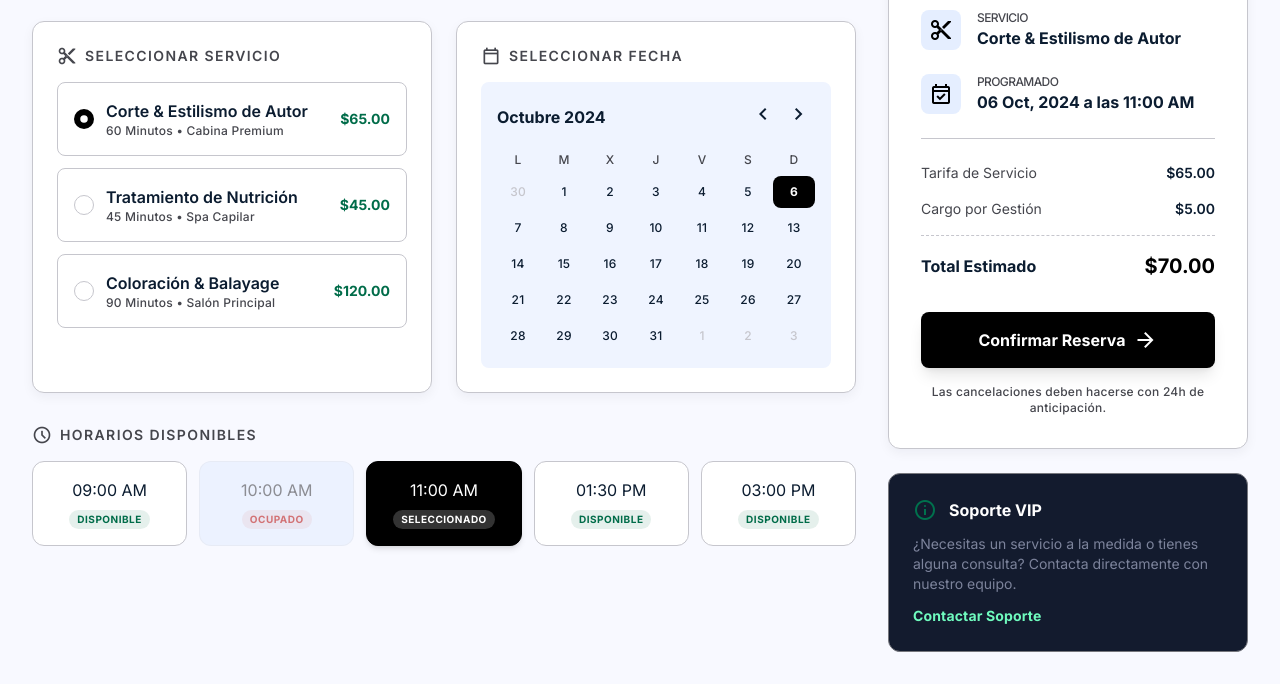
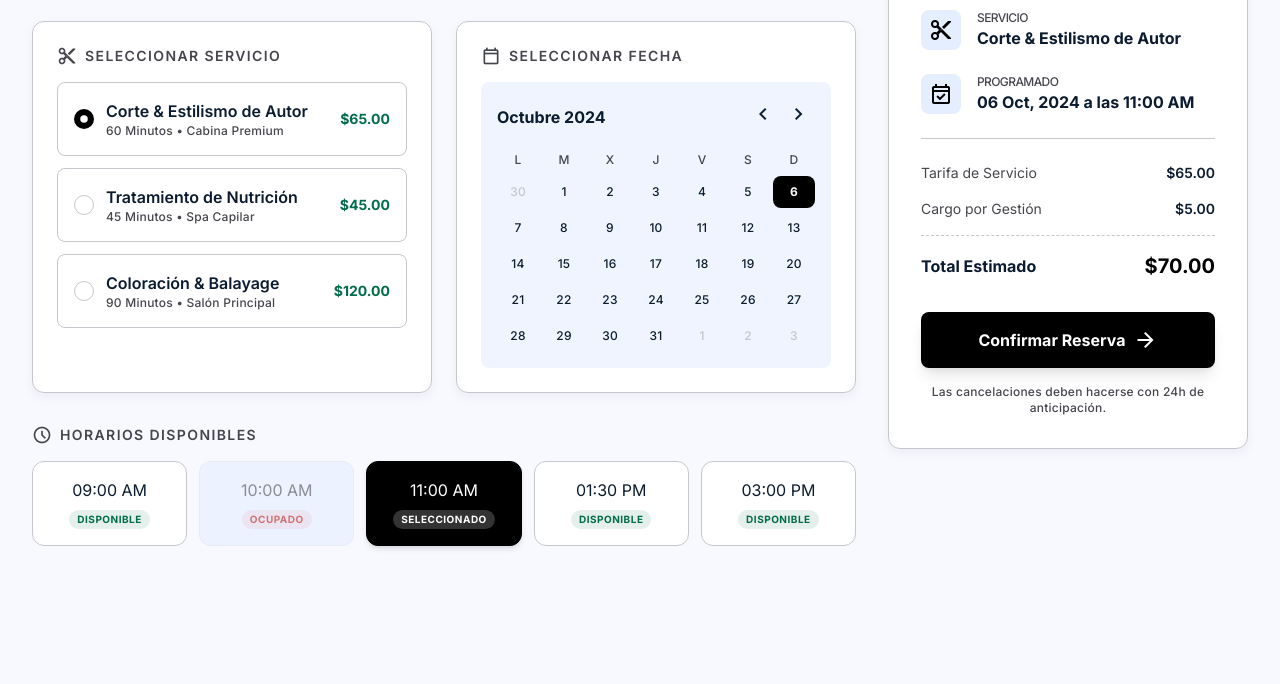
Before and after one commit to andresaaaa/Sal-n_software, a plain HTML site: page src/pages/Citas_usuario/citas_user.html in a window 1280 px wide. Shown: the part 171-855 px from the top of the page. After the commit the page ends 800 px from the top, so only its background shows below. Drawn offline with nearby package versions, Linux system fonts and the light colour scheme.

Commit message:
soporte vip quitado

```diff
--- a/src/pages/Citas_usuario/citas_user.html
+++ b/src/pages/Citas_usuario/citas_user.html
@@ -397,7 +397,7 @@
                 <p class="text-center text-label-sm text-on-surface-variant mt-4">Las cancelaciones deben hacerse con 24h de anticipación.</p>
             </div>
             <!-- Contextual Help/Secondary Info -->
-            <div class="bg-primary-container p-6 rounded-xl border border-outline">
+            <!-- <div class="bg-primary-container p-6 rounded-xl border border-outline">
                 <div class="flex items-center gap-3 mb-3">
                     <span class="material-symbols-outlined text-on-secondary-container">info</span>
                     <h4 class="font-bold text-white">Soporte VIP</h4>
@@ -405,7 +405,7 @@
                 <p class="text-on-primary-container text-body-md">¿Necesitas un servicio a la medida o tienes alguna consulta? Contacta directamente con nuestro equipo.</p>
                 <a class="inline-block mt-3 text-secondary-fixed font-bold text-label-lg hover:underline underline-offset-4"
                     href="#">Contactar Soporte</a>
-            </div>
+            </div> -->
         </aside>
     </main>
     <!-- BottomNavBar -->
```
